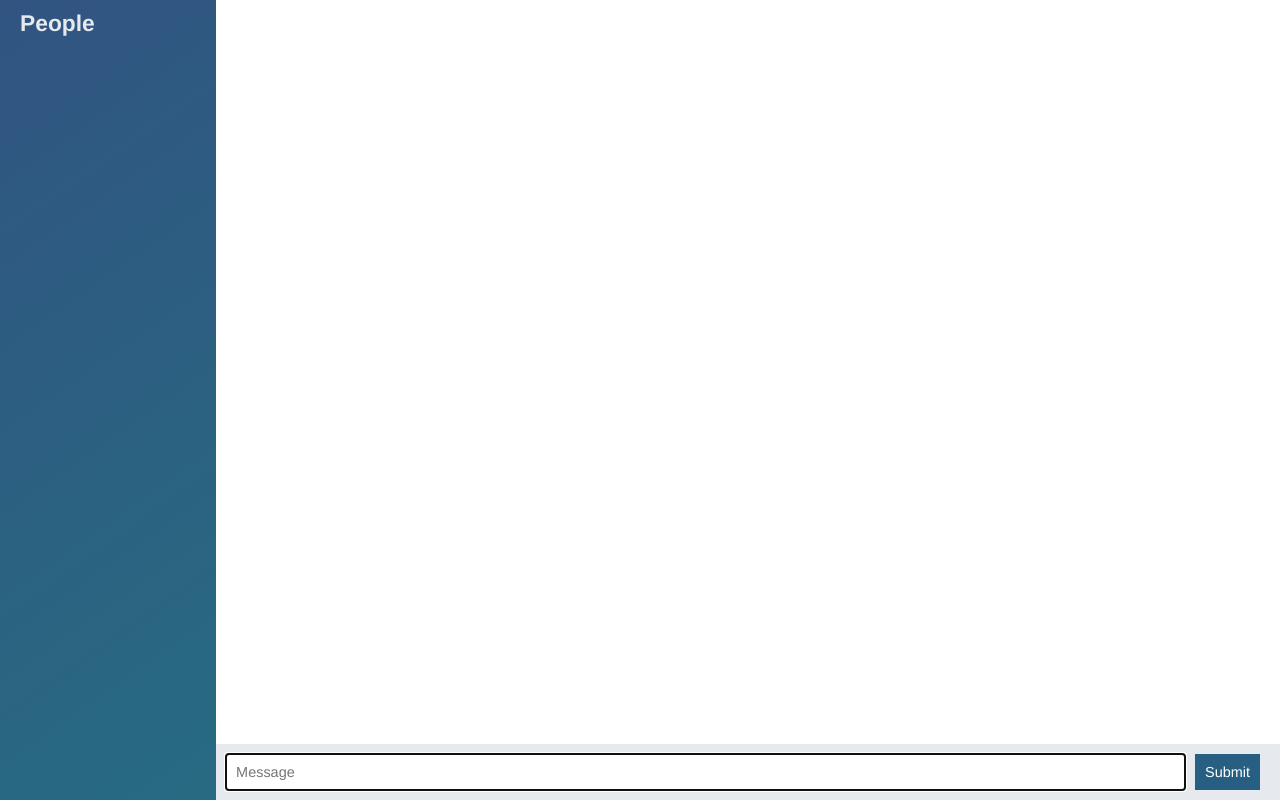
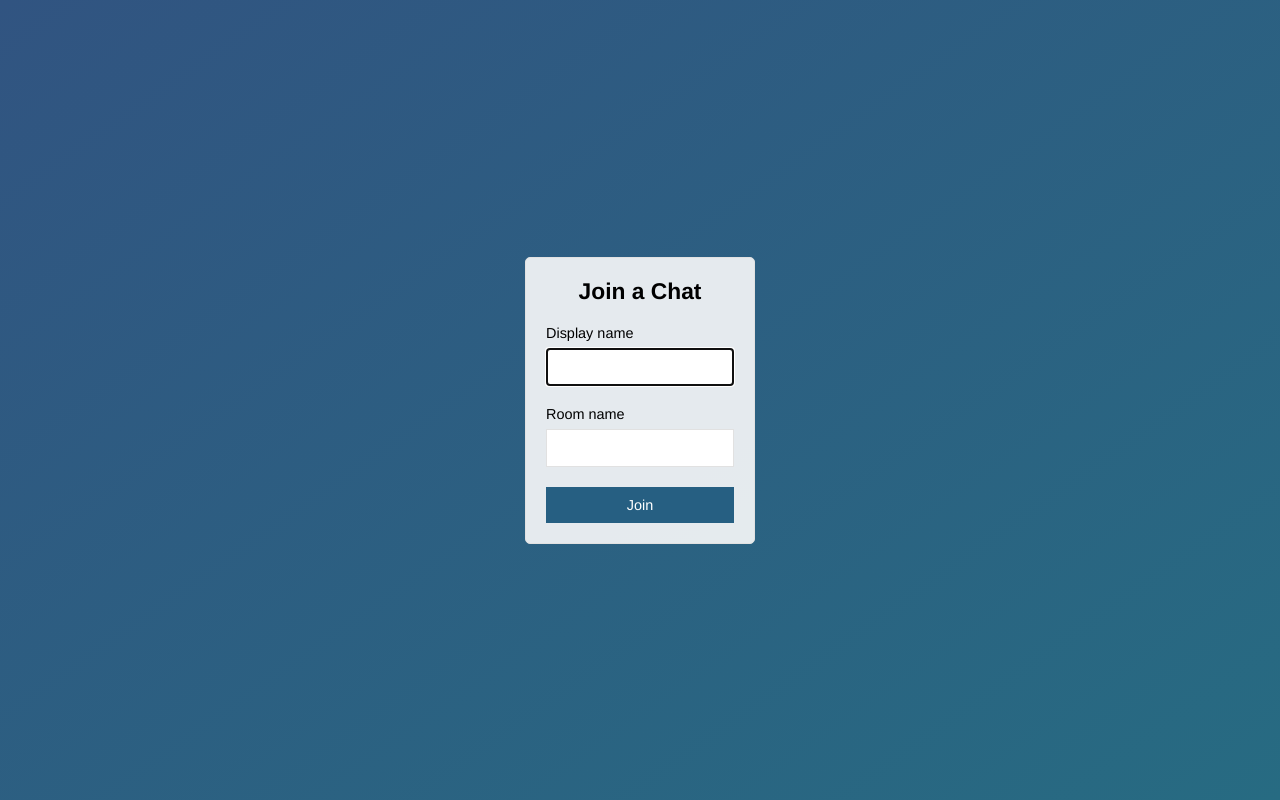
Before and after one commit to Kaladinstorm/app-chat-socketio, a website: page public/index.html in a window 1280 px wide. Drawn offline with nearby package versions, Linux system fonts and the light colour scheme; no server answers.

Commit message:
Adding room index page.

```diff
--- a/public/index.html
+++ b/public/index.html
@@ -2,50 +2,31 @@
 <html>
     <head>
         <meta charset="utf-8" />
+         <!-- El siguiente tag sirve para que el html se vea bien en los distintos dispositivos-->
+         <meta name="viewport" content="width=device-width, initial-scale=1, user-scalable=no"/>
         <link rel="stylesheet" href="/css/styles.css" />
+        <title>Join | ChatApp</title>
+
     </head>
-    <body class="chat">
-        <div class="chat__sidebar">
-            <h3>People</h3>
-            <div id="users"></div>
+    <body class="centered-form">
+        <div class="centered-form__form">
+            <form action="/chat.html">
+                <div class="form-field">
+                    <h3>Join a Chat</h3>
+                </div>
+                <div class="form-field">
+                    <label>Display name</label>
+                    <input type="text" name="name" autofocus />
+                </div>
+                <div class="form-field">
+                    <label>Room name</label>
+                    <input type="text" name="room" />
+                </div>
+                <div class="form-field">
+                    <button>Join</button>
+                </div>
+            </form>
         </div>
 
-
-        <div class="chat__main">
-
-                <ol id="messages" class="chat__messages"></ol>
-
-                <div class="chat__footer">
-                        <form id="message-form">
-                                <input type="text" name="message" placeholder="Message" autofocus autocomplete="off"/>
-                                <button>Submit</button>
-                            </form>
-                </div>
-        </div>
-
-        <!-- Acá se hara un template para que lo use mustache -->
-        <script id="message-template" type="text/template">
-            <li class="message">
-                <div class="message__title">
-                    <!-- De esta forma se usan las variables pasadas al html-->
-                    <h4>{{from}}</h4>
-                    <span> {{createdAt}}</span>
-                </div>
-                <div class="message__body">
-                    {{text}}
-                </div>
-            </li>
-        </script>
-
-
-
-        <!-- Este js viene en el modulo de socket.io, y se debe cargar para hacer la comunicacion -->
-        <script src="/socket.io/socket.io.js"></script>
-        <script src="/js/libs/jquery-3.3.1.min.js" ></script>
-
-        <!-- Acá se importo el js moment desde el mismo modulo para ser usado en el archivo js frontend-->
-        <script src="/js/libs/moment.js"></script>
-        <script src="/js/libs/mustache.js"></script>
-        <script src="/js/index.js"></script>
     </body>
 </html>
```
Also changed, not shown: public/chat.html (added, +54 -0 lines), public/js/chat.js (renamed from public/js/index.js).
